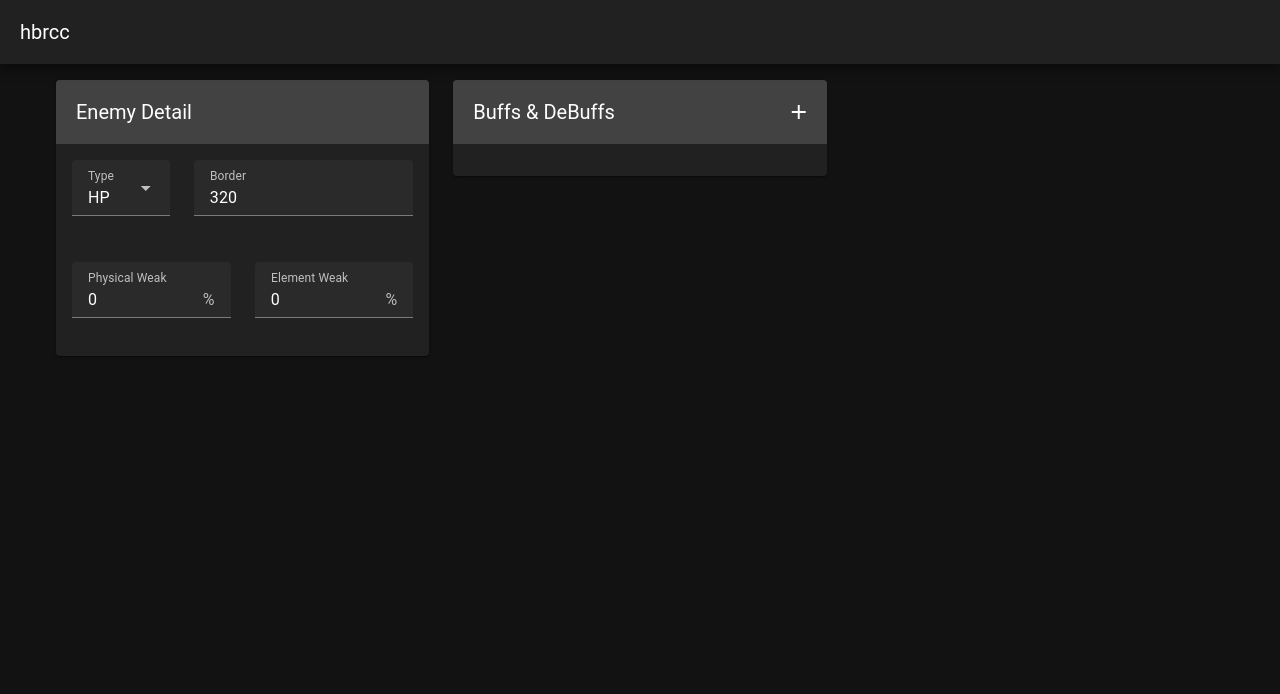
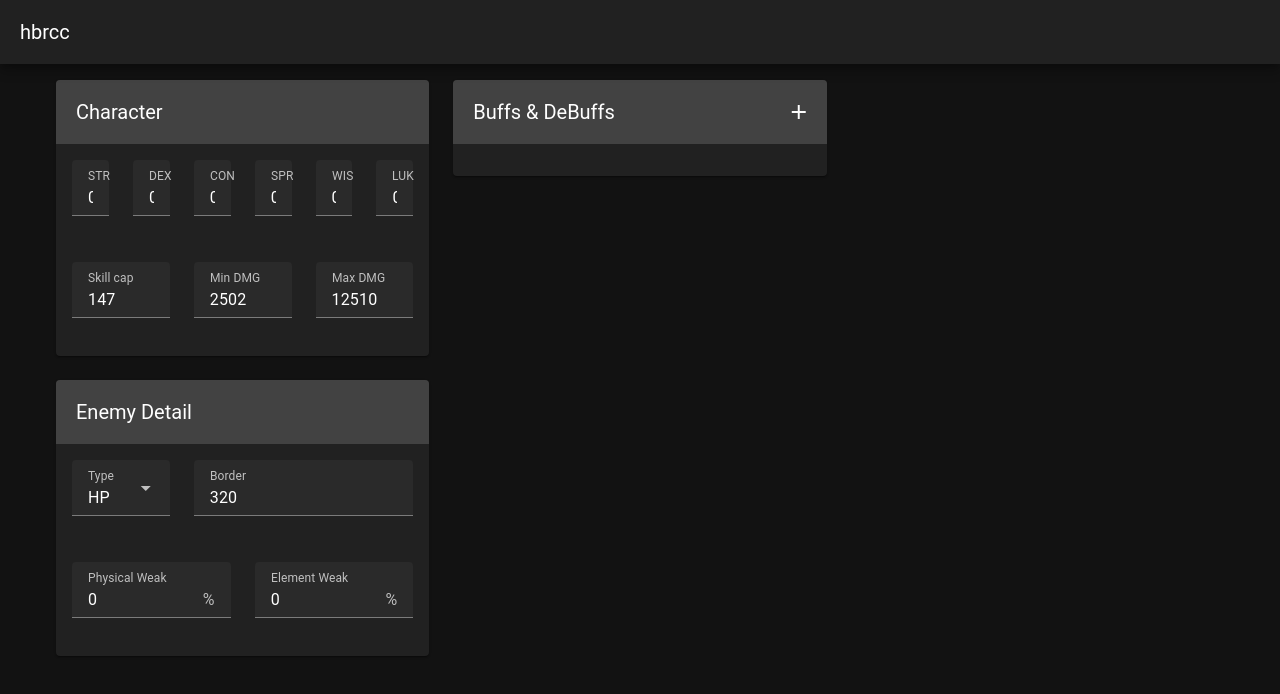
Before and after one commit to TWT233/hbrcc, a Vue app: page / in a window 1280 px wide. Shown: the top 694 px of the page. Built offline with nearby package versions, Linux system fonts and the light colour scheme.

Commit message:
add char

```diff
--- a/src/App.vue
+++ b/src/App.vue
@@ -5,9 +5,10 @@ import SelectorMod from "@/components/selector/SelectorMod.vue";
 import {Modifier} from "@/components/model/modifier/modifier";
 import SelectorEnemy from "@/components/selector/SelectorEnemy.vue";
 import {Enemy} from "@/components/model/enemy";
+import SelectorChar from "@/components/selector/SelectorChar.vue";
+import {Hit} from "@/components/model/hit";
 
-const mods = ref<Modifier[]>([])
-const enemy = ref(new Enemy())
+const hit = ref(new Hit())
 
 </script>
 
@@ -19,10 +20,19 @@ const enemy = ref(new Enemy())
       <v-container>
         <v-row>
           <v-col cols="12" lg="4">
-            <SelectorEnemy v-model:enemy="enemy"></SelectorEnemy>
+            <v-row>
+              <v-col>
+                <SelectorChar v-model:char="hit.char"></SelectorChar>
+              </v-col>
+            </v-row>
+            <v-row>
+              <v-col>
+                <SelectorEnemy v-model:enemy="hit.enemy"></SelectorEnemy>
+              </v-col>
+            </v-row>
           </v-col>
           <v-col cols="12" md="6" lg="4">
-            <SelectorMod v-model:selected-mods="mods"></SelectorMod>
+            <SelectorMod v-model:mods="hit.mods"></SelectorMod>
           </v-col>
         </v-row>
       </v-container>
```
